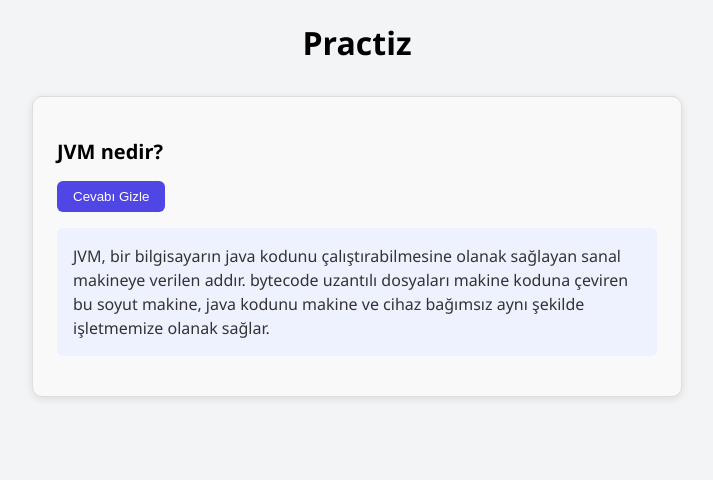
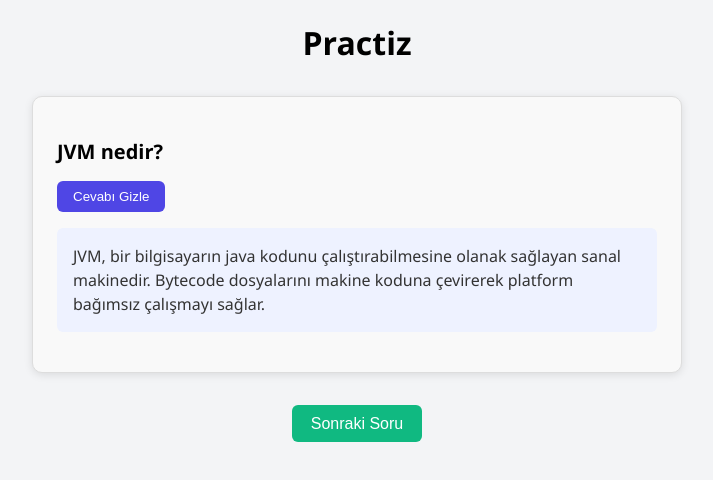
Before and after one commit to sirdashasan/practiz, a React (Vite) app: page / in a window 1280 px wide. Both pictures are taken after a click on the button "Cevabı Göster". Shown: the top 480 px of the page, without its empty margins (283-996 px from the left). Built offline with nearby package versions, Linux system fonts and the light colour scheme.

Commit message:
Add Practice component

```diff
--- a/src/App.tsx
+++ b/src/App.tsx
@@ -1,10 +1,10 @@
-import QuestionCard from "./components/QuestionCard/QuestionCard";
+import Practice from "./components/Practice/Practice";
 
 function App() {
   return (
     <div>
       <h1 style={{ textAlign: "center" }}>Practiz</h1>
-      <QuestionCard />
+      <Practice />
     </div>
   );
 }
--- /dev/null
+++ b/src/components/Practice/Practice.tsx
@@ -0,0 +1,33 @@
+import { useState } from 'react';
+import questions from '../../data/questions.json';
+import QuestionCard from '../QuestionCard/QuestionCard';
+import './styles.css';
+
+const Practice = () => {
+  const [currentIndex, setCurrentIndex] = useState(0);
+  const [showAnswer, setShowAnswer] = useState(false);
+
+  const currentQuestion = questions[currentIndex];
+
+  const handleNext = () => {
+    const randomIndex = Math.floor(Math.random() * questions.length);
+    setCurrentIndex(randomIndex);
+    setShowAnswer(false);
+  };
+
+  return (
+    <div>
+      <QuestionCard
+        question={currentQuestion.question}
+        answer={currentQuestion.answer}
+        showAnswer={showAnswer}
+        onToggleAnswer={() => setShowAnswer(prev => !prev)}
+      />
+      <button className="next-button" onClick={handleNext}>
+        Sonraki Soru
+      </button>
+    </div>
+  );
+};
+
+export default Practice;
--- /dev/null
+++ b/src/components/Practice/styles.css
@@ -0,0 +1,16 @@
+.next-button {
+    margin: 2rem auto 0 auto;
+    display: block;
+    background-color: #10b981;
+    color: white;
+    padding: 0.6rem 1.2rem;
+    border-radius: 6px;
+    border: none;
+    cursor: pointer;
+    font-size: 1rem;
+    transition: background-color 0.2s ease;
+  }
+
+  .next-button:hover {
+    background-color: #059669;
+  }
--- a/src/components/QuestionCard/QuestionCard.tsx
+++ b/src/components/QuestionCard/QuestionCard.tsx
@@ -1,29 +1,20 @@
-import { useState } from "react";
-import "./styles.css";
+import './styles.css';
 
-const QuestionCard = () => {
-  const [showAnswer, setShowAnswer] = useState(false);
+type Props = {
+  question: string;
+  answer: string;
+  showAnswer: boolean;
+  onToggleAnswer: () => void;
+};
 
-  const handleToggleAnswer = () => {
-    setShowAnswer((prev) => !prev);
-  };
-
+const QuestionCard = ({ question, answer, showAnswer, onToggleAnswer }: Props) => {
   return (
     <div className="card">
-      <h2 className="question">JVM nedir?</h2>
-
-      <button className="button" onClick={handleToggleAnswer}>
-        {showAnswer ? "Cevabı Gizle" : "Cevabı Göster"}
+      <h2 className="question">{question}</h2>
+      <button className="button" onClick={onToggleAnswer}>
+        {showAnswer ? 'Cevabı Gizle' : 'Cevabı Göster'}
       </button>
-
-      {showAnswer && (
-        <p className="answer">
-          JVM, bir bilgisayarın java kodunu çalıştırabilmesine olanak sağlayan
-          sanal makineye verilen addır. bytecode uzantılı dosyaları makine
-          koduna çeviren bu soyut makine, java kodunu makine ve cihaz bağımsız
-          aynı şekilde işletmemize olanak sağlar.
-        </p>
-      )}
+      {showAnswer && <p className="answer">{answer}</p>}
     </div>
   );
 };
--- /dev/null
+++ b/src/data/questions.json
@@ -0,0 +1,17 @@
+[
+  {
+    "id": 1,
+    "question": "JVM nedir?",
+    "answer": "JVM, bir bilgisayarın java kodunu çalıştırabilmesine olanak sağlayan sanal makinedir. Bytecode dosyalarını makine koduna çevirerek platform bağımsız çalışmayı sağlar."
+  },
+  {
+    "id": 2,
+    "question": "OOP nedir?",
+    "answer": "Nesne Yönelimli Programlama, yazılımın nesneler ve bu nesnelerin etkileşimleri etrafında tasarlandığı bir programlama paradigmasıdır."
+  },
+  {
+    "id": 3,
+    "question": "Garbage Collector nedir?",
+    "answer": "Garbage Collector, Java'da kullanılmayan nesneleri otomatik olarak hafızadan temizleyen bir mekanizmadır."
+  }
+]
```
